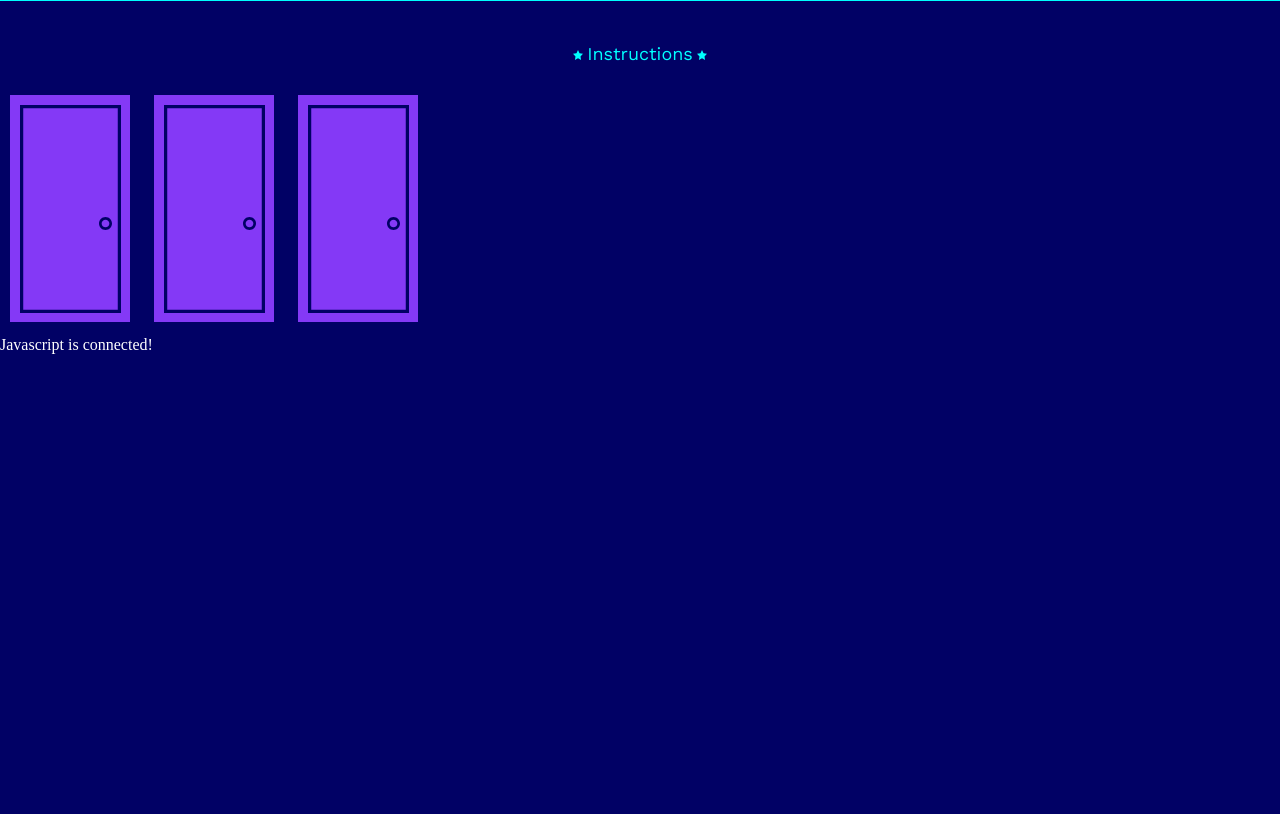
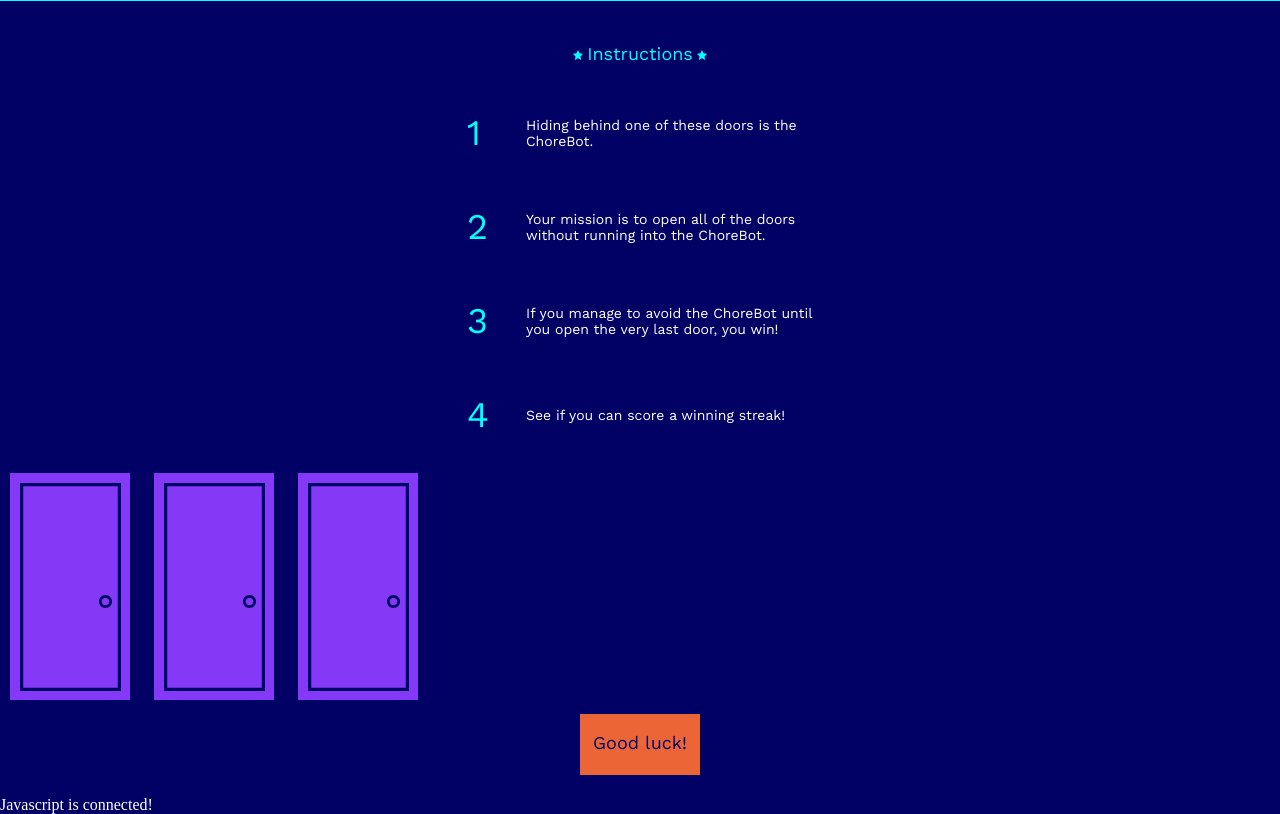
Before and after one commit to luketunnicliffe/ChoreDoor, a plain HTML site: page index.html in a window 1280 px wide. Shown: the part 49-863 px from the top of the page. Before the commit the page ends 800 px from the top, so only its background shows below. Drawn offline with nearby package versions, Linux system fonts and the light colour scheme.

Commit message:
Random num generator

```diff
--- a/index.html
+++ b/index.html
@@ -20,6 +20,25 @@
          <img src="./Images/star.svg">
             </div>
 
+            <table class="instructions-row">
+                <tr>
+                  <td class="instructions-number">1</td>
+          <td class="instructions-text">Hiding behind one of these doors is the ChoreBot.</td>
+                </tr>
+                <tr>
+           <td class="instructions-number">2</td>
+          <td class="instructions-text">Your mission is to open all of the doors without running into the ChoreBot.</td>
+                </tr>
+                <tr>
+           <td class="instructions-number">3</td>
+          <td class="instructions-text">If you manage to avoid the ChoreBot until you open the very last door, you win!</td>
+                </tr>
+                <tr>
+           <td class="instructions-number">4</td>
+          <td class="instructions-text">See if you can score a winning streak!</td>
+
+                </tr>
+                </table>
 
 
     <div class="door-row">
@@ -27,6 +46,12 @@
         <img  id="door2" class="door-frame" src="./images/closed-door.svg">
         <img  id="door3" class="door-frame"  src="./images/closed-door.svg">
       </div>
+
+      <div class="start-row" id="start">
+        Good luck!
+
+        </div>
+
 <div id="hi">
   Hello
 </div>
--- a/script.js
+++ b/script.js
@@ -11,6 +11,8 @@ const botDoorPath = "./images/robot.svg";
 const beachDoorPath = "./images/beach.svg";
 const spaceDoorPath = "./images/space.svg";
 
+//Global variables - should const be used?
+const numClosedDoors = 3;
 
 
 doorImage1.onclick = () =>{
@@ -24,3 +26,9 @@ doorImage2.onclick = () => {
 doorImage3.onclick = () => {
     doorImage3.src = spaceDoorPath;
 }
+
+const randomChoreDoorGenerator = () => {
+
+const Math = Math.floor(Math.random() *numClosedDoors);
+
+}
--- a/style.css
+++ b/style.css
@@ -5,10 +5,10 @@ body {
 }
 
 .door-frame {
-
   cursor:pointer;
   padding:10px;
 }
+
 .header {
 
   background-color: #00ffff;
@@ -30,3 +30,44 @@ body {
   color: #00ffff;
   font-family: "Work Sans";
 }
+
+
+.instructions-row {
+  margin:0 auto;
+  width: 400px;
+
+}
+
+.instructions-number {
+
+  padding: 25px;
+  font-family: "Work Sans";
+  font-size: 36px;
+  color: #00ffff;
+
+}
+
+        .instructions-text {
+        padding:10px;
+        font-family: 'Work Sans';
+        font-size: 14px;
+        color: #ffffff;
+}
+
+.start-row{
+
+  margin: auto;
+  width:120px;
+  height:43px;
+  font-family:'Work Sans';
+  background-color: #eb6536;
+  padding-top:18px;
+  font-size:18px;
+  text-align:center;
+  color:#010165;
+  margin-bottom:21px;
+  cursor: pointer;
+
+
+
+}
```
Lines whose indentation alone changed are shown as unchanged.
